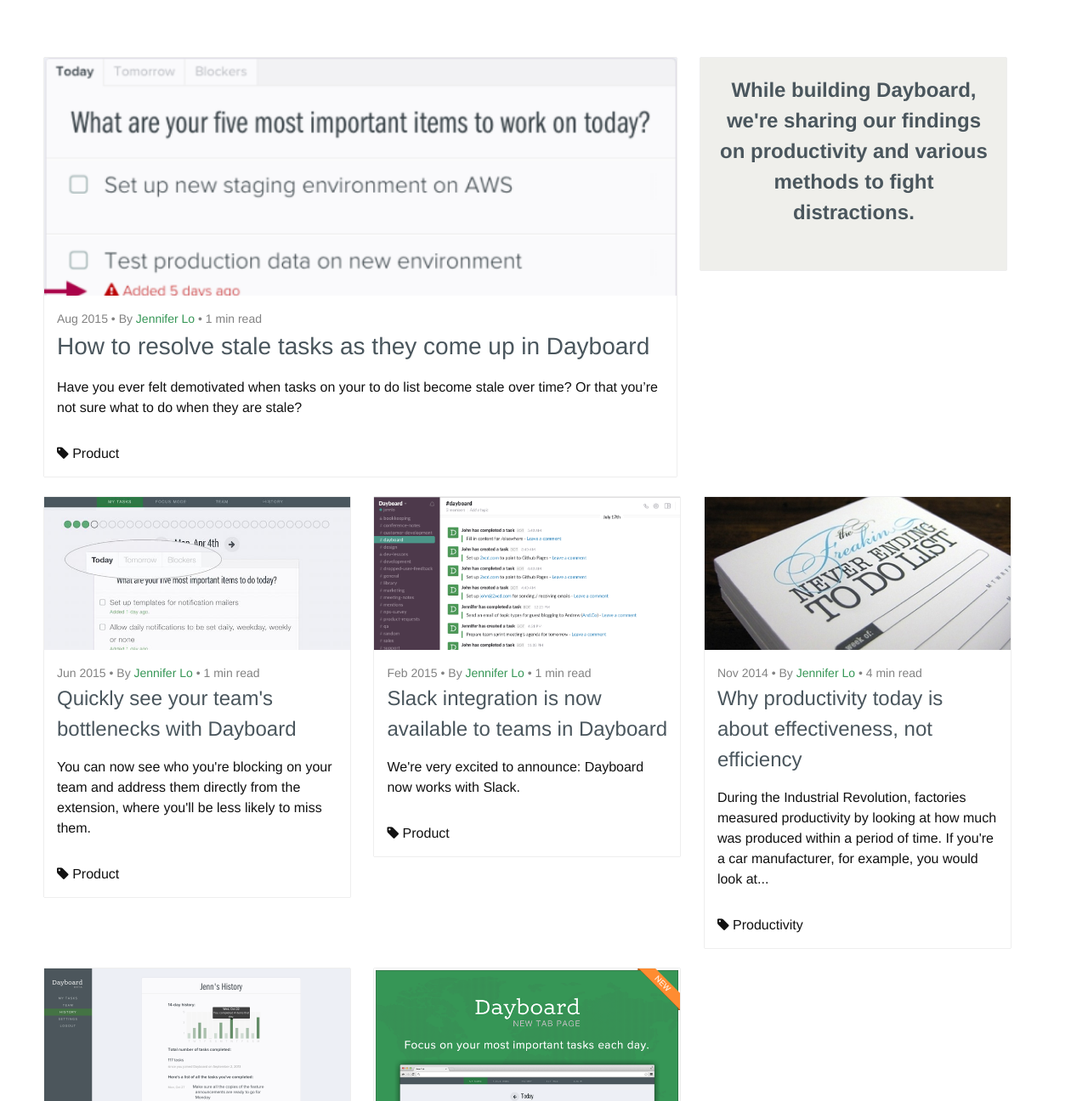
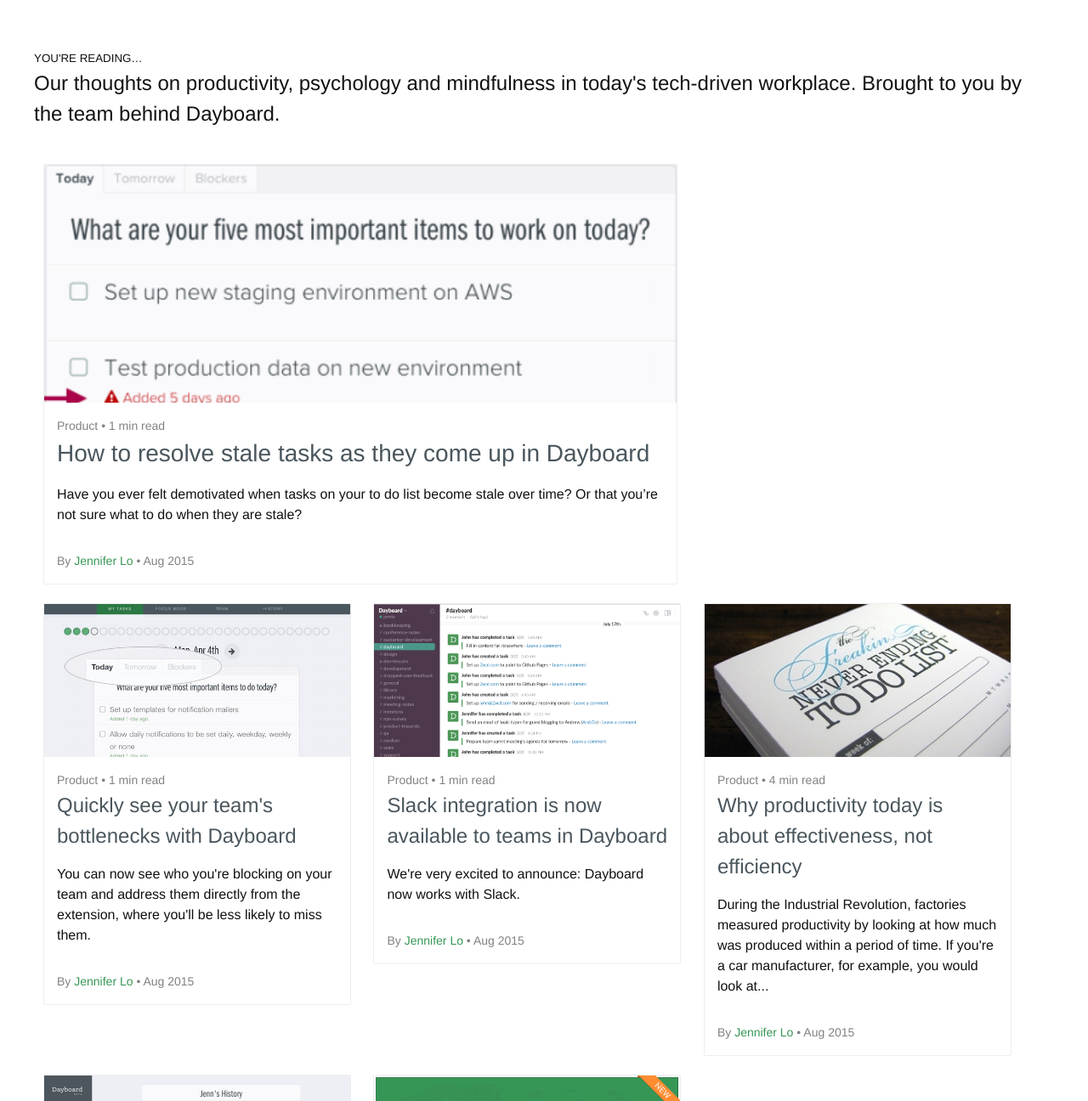
Before and after one commit to dayboard/blog, a Jekyll site: the page built from index.html, in a window 1280 px wide and 1400 px high, cut to the strip 104-1400 px from the top of the window. Shown: the whole strip at 85% size. Built offline with Jekyll 4.4.1, drawn with Linux system fonts in a browser that asks for light colours; nearby versions of some CDN libraries; some of the changed text lies outside the part shown.

Commit message:
Switched the post-meta data around + added blog tagline

```diff
--- a/index.html
+++ b/index.html
@@ -2,6 +2,11 @@
 layout: default
 ---
 <div class="home">
+
+  <div class="tagline">
+    <small style="text-transform: uppercase; font-style:italics">You're reading&hellip;</small>
+    <h2>Our thoughts on productivity, psychology and mindfulness in today's tech-driven workplace. Brought to you by the team behind Dayboard.</h2>
+  </div>
 
   {% assign featured_post = site.posts.first %}
   <div class="featured-post">
@@ -13,18 +18,16 @@
     {% assign word_count = featured_post.content | number_of_words %}
     {% assign read_time = word_count | divided_by: 200 %}
     <section class="teaser-body">
-      <span class="post-meta">{{ featured_post.date | date: "%b %Y" }} • By <a href="http://twitter.com/{{featured_post.author_twitter_handle}}">{{ featured_post.author }}</a> • {% if read_time == 0 %}1{% else %}{{ read_time }}{% endif %} min read</span>
+      <span class="post-meta">{{featured_post.categories}} • {% if read_time == 0 %}1{% else %}{{ read_time }}{% endif %} min read</span>
       <h1>
         <a class="post-link" href="{{ featured_post.url | prepend: site.baseurl }}">{{ featured_post.title }}</a>
       </h1>
       <p>{{ featured_post.excerpt | truncatewords: 60 }}</p>
-      <span><i class="fa fa-tag" aria-hidden="true"></i> {{featured_post.categories}}</span>
+      <span class="post-meta">By <a href="http://twitter.com/{{featured_post.author_twitter_handle}}">{{ featured_post.author }}</a> • {{ featured_post.date | date: "%b %Y" }}</span>
     </section>
   </div>
 
-  <div class="opt-in">
-    <h2>While building Dayboard, we're sharing our findings on productivity and various methods to fight distractions.</h2>
-  </div>
+  <!--Whether if it's about focusing on what’s important, doing amazing work, fighting distractions, or finding happiness.-->
 
   <ul class="post-list">
     {% for post in site.posts %}
@@ -38,7 +41,7 @@
           <section class="teaser-body">
             {% assign word_count = post.content | number_of_words %}
             {% assign read_time = word_count | divided_by: 200 %}
-            <span class="post-meta">{{ post.date | date: "%b %Y" }} • By <a href="http://twitter.com/{{post.author_twitter_handle}}">{{ post.author }}</a> • {% if read_time == 0 %}1{% else %}{{ read_time }}{% endif %} min read</span>
+            <span class="post-meta">{{featured_post.categories}} • {% if read_time == 0 %}1{% else %}{{ read_time }}{% endif %} min read</span>
 
           <h2>
             <a class="post-link" href="{{ post.url | prepend: site.baseurl }}">{{ post.title }}</a>
@@ -46,7 +49,7 @@
 
           <p>{{ post.excerpt | truncatewords: 30 }}</p>
 
-          <span><i class="fa fa-tag" aria-hidden="true"></i> {{post.categories}}</span>
+          <span class="post-meta">By <a href="http://twitter.com/{{featured_post.author_twitter_handle}}">{{ featured_post.author }}</a> • {{ featured_post.date | date: "%b %Y" }}</span>
           </section>
         </li>
       {% endif %}
```
